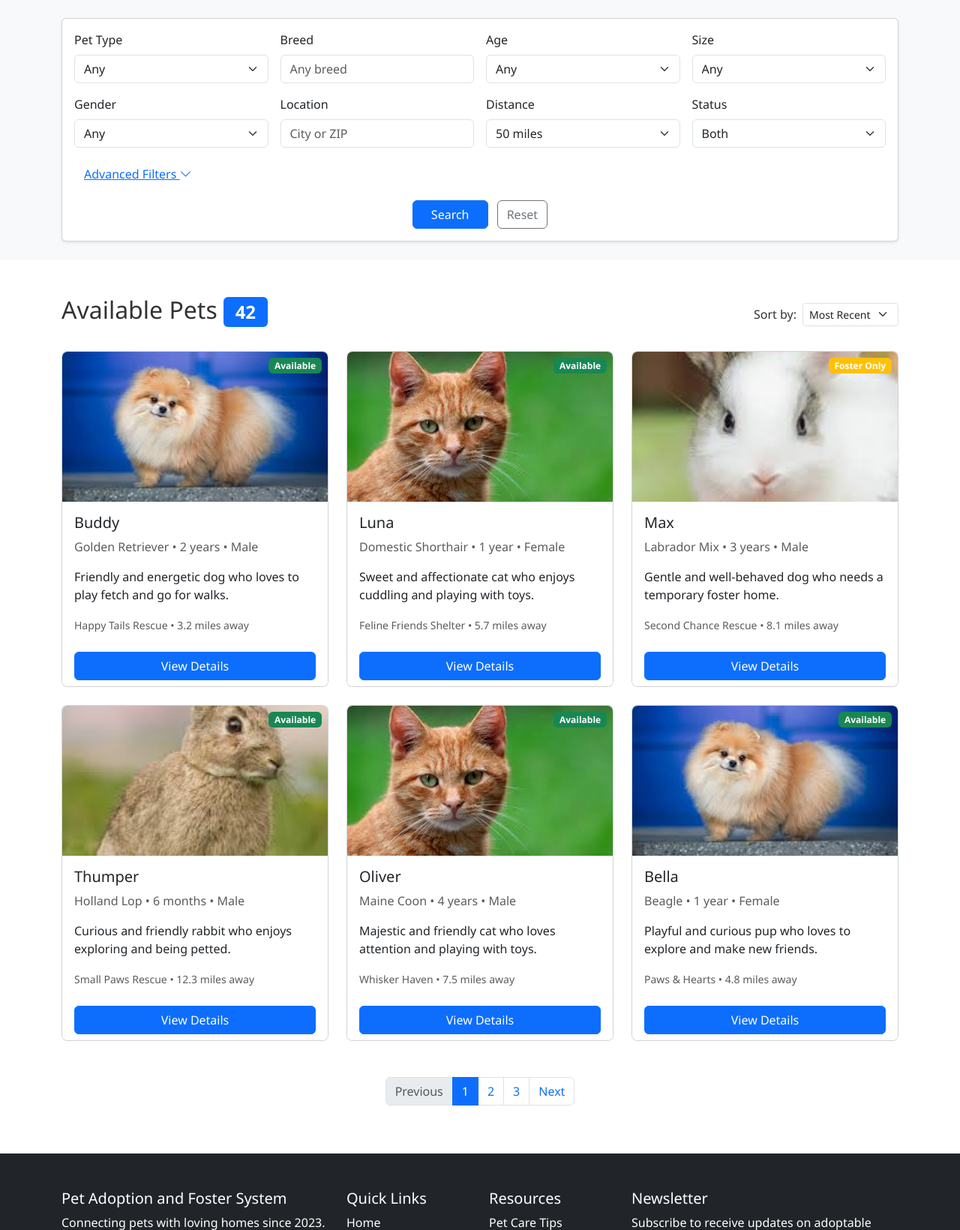
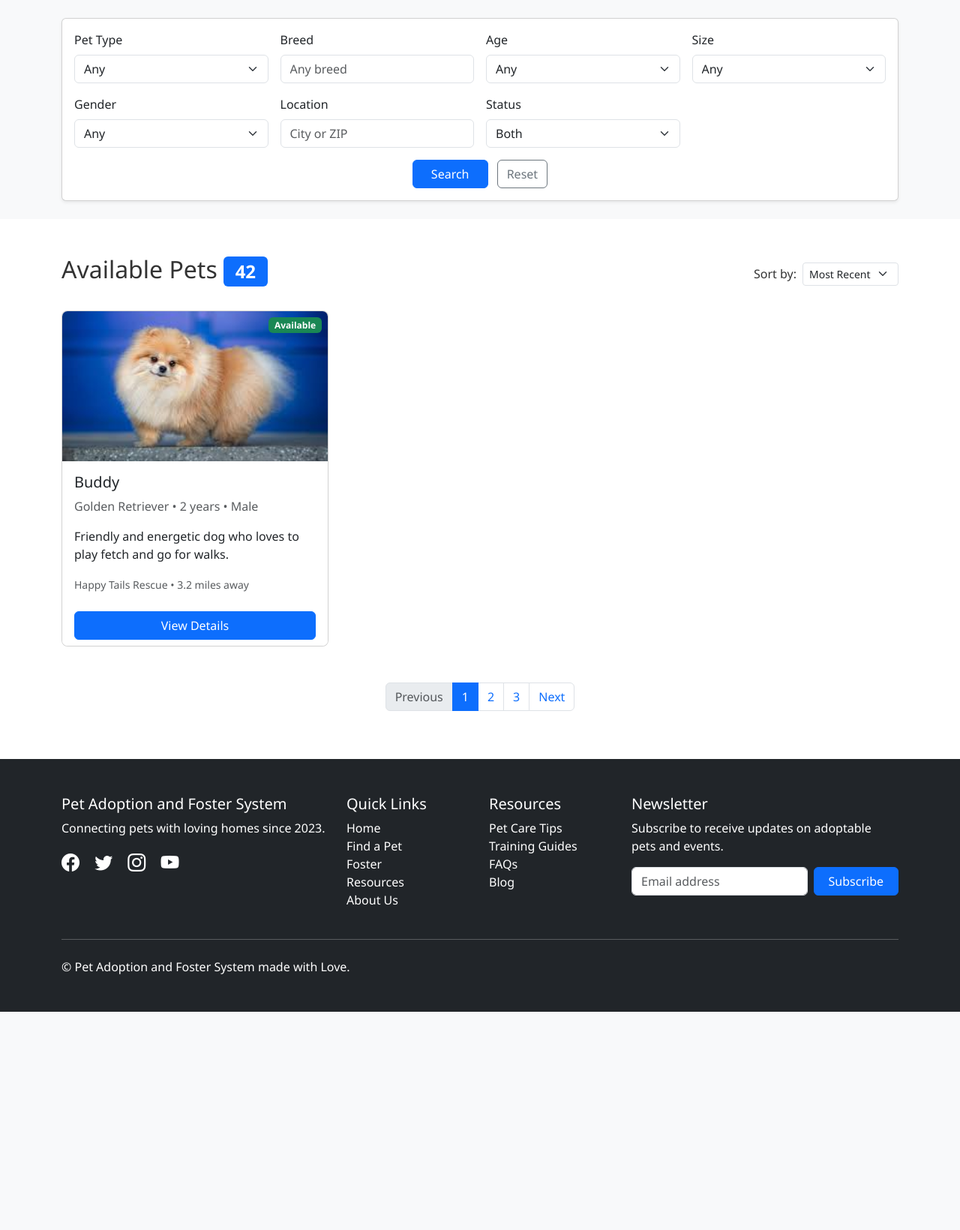
Before and after one commit to joyymungaii/Pet, a PHP site: page /pets.html in a window 1280 px wide. Shown: the part 208-1848 px from the top of the page at 75% size. After the commit the page ends 1557 px from the top, so only its background shows below. Run offline with PHP 8.4, Linux system fonts and the light colour scheme.

Commit message:
searching progressing

```diff
--- a/index.php
+++ b/index.php
@@ -24,7 +24,7 @@
                         <a class="nav-link active" href="index.html">Home</a>
                     </li>
                     <li class="nav-item">
-                        <a class="nav-link" href="pets.html">Find a Pet</a>
+                        <a class="nav-link" href="pets.php">Find a Pet</a>
                     </li>
                     <li class="nav-item">
                         <a class="nav-link" href="foster.html">Foster</a>
--- a/pets.html
+++ b/pets.html
@@ -1,3 +1,4 @@
+
 <!DOCTYPE html>
 <html lang="en">
 <head>
@@ -107,16 +108,7 @@
                                 <label for="location" class="form-label">Location</label>
                                 <input type="text" class="form-control" id="location" placeholder="City or ZIP">
                             </div>
-                            <div class="col-md-3">
-                                <label for="distance" class="form-label">Distance</label>
-                                <select id="distance" class="form-select">
-                                    <option value="10">10 miles</option>
-                                    <option value="25">25 miles</option>
-                                    <option value="50" selected>50 miles</option>
-                                    <option value="100">100 miles</option>
-                                    <option value="any">Any distance</option>
-                                </select>
-                            </div>
+
                             <div class="col-md-3">
                                 <label for="status" class="form-label">Status</label>
                                 <select id="status" class="form-select">
@@ -126,41 +118,8 @@
                                 </select>
                             </div>
                         </div>
-                        <div class="row mt-3">
-                            <div class="col-12">
-                                <button type="button" class="btn btn-link" data-bs-toggle="collapse" data-bs-target="#advancedFilters">
-                                    Advanced Filters <i class="bi bi-chevron-down"></i>
-                                </button>
-                            </div>
-                        </div>
-                        <div class="collapse" id="advancedFilters">
-                            <div class="row g-3 mt-1">
-                                <div class="col-md-3">
-                                    <div class="form-check">
-                                        <input class="form-check-input" type="checkbox" id="goodWithKids">
-                                        <label class="form-check-label" for="goodWithKids">Good with Kids</label>
-                                    </div>
-                                </div>
-                                <div class="col-md-3">
-                                    <div class="form-check">
-                                        <input class="form-check-input" type="checkbox" id="goodWithDogs">
-                                        <label class="form-check-label" for="goodWithDogs">Good with Dogs</label>
-                                    </div>
-                                </div>
-                                <div class="col-md-3">
-                                    <div class="form-check">
-                                        <input class="form-check-input" type="checkbox" id="goodWithCats">
-                                        <label class="form-check-label" for="goodWithCats">Good with Cats</label>
-                                    </div>
-                                </div>
-                                <div class="col-md-3">
-                                    <div class="form-check">
-                                        <input class="form-check-input" type="checkbox" id="specialNeeds">
-                                        <label class="form-check-label" for="specialNeeds">Special Needs</label>
-                                    </div>
-                                </div>
-                            </div>
-                        </div>
+
+
                         <div class="row mt-3">
                             <div class="col-12 text-center">
                                 <button type="submit" class="btn btn-primary px-4">Search</button>
@@ -207,91 +166,7 @@
                         </div>
                     </div>
                 </div>
-                <div class="col-md-6 col-lg-4 mb-4">
-                    <div class="card h-100 pet-card">
-                        <div class="position-relative">
-                            <img src="/image/cat.jpeg" class="card-img-top" alt="Luna">
-                            <span class="badge bg-success position-absolute top-0 end-0 m-2">Available</span>
-                        </div>
-                        <div class="card-body">
-                            <h5 class="card-title">Luna</h5>
-                            <p class="card-text text-muted">Domestic Shorthair • 1 year • Female</p>
-                            <p class="card-text">Sweet and affectionate cat who enjoys cuddling and playing with toys.</p>
-                            <p class="mb-0"><small class="text-muted">Feline Friends Shelter • 5.7 miles away</small></p>
-                        </div>
-                        <div class="card-footer bg-white border-top-0">
-                            <a href="pet-details.html?id=2" class="btn btn-primary w-100">View Details</a>
-                        </div>
-                    </div>
-                </div>
-                <div class="col-md-6 col-lg-4 mb-4">
-                    <div class="card h-100 pet-card">
-                        <div class="position-relative">
-                            <img src="/image/rabbit1.jpeg" class="card-img-top" alt="Max">
-                            <span class="badge bg-warning position-absolute top-0 end-0 m-2">Foster Only</span>
-                        </div>
-                        <div class="card-body">
-                            <h5 class="card-title">Max</h5>
-                            <p class="card-text text-muted">Labrador Mix • 3 years • Male</p>
-                            <p class="card-text">Gentle and well-behaved dog who needs a temporary foster home.</p>
-                            <p class="mb-0"><small class="text-muted">Second Chance Rescue • 8.1 miles away</small></p>
-                        </div>
-                        <div class="card-footer bg-white border-top-0">
-                            <a href="pet-details.html?id=3" class="btn btn-primary w-100">View Details</a>
-                        </div>
-                    </div>
-                </div>
-                <div class="col-md-6 col-lg-4 mb-4">
-                    <div class="card h-100 pet-card">
-                        <div class="position-relative">
-                            <img src="/image/rabbit.jpeg" class="card-img-top" alt="Thumper">
-                            <span class="badge bg-success position-absolute top-0 end-0 m-2">Available</span>
-                        </div>
-                        <div class="card-body">
-                            <h5 class="card-title">Thumper</h5>
-                            <p class="card-text text-muted">Holland Lop • 6 months • Male</p>
-                            <p class="card-text">Curious and friendly rabbit who enjoys exploring and being petted.</p>
-                            <p class="mb-0"><small class="text-muted">Small Paws Rescue • 12.3 miles away</small></p>
-                        </div>
-                        <div class="card-footer bg-white border-top-0">
-                            <a href="pet-details.html?id=4" class="btn btn-primary w-100">View Details</a>
-                        </div>
-                    </div>
-                </div>
-                <div class="col-md-6 col-lg-4 mb-4">
-                    <div class="card h-100 pet-card">
-                        <div class="position-relative">
-                            <img src="/image/cat.jpeg" class="card-img-top" alt="Oliver">
-                            <span class="badge bg-success position-absolute top-0 end-0 m-2">Available</span>
-                        </div>
-                        <div class="card-body">
-                            <h5 class="card-title">Oliver</h5>
-                            <p class="card-text text-muted">Maine Coon • 4 years • Male</p>
-                            <p class="card-text">Majestic and friendly cat who loves attention and playing with toys.</p>
-                            <p class="mb-0"><small class="text-muted">Whisker Haven • 7.5 miles away</small></p>
-                        </div>
-                        <div class="card-footer bg-white border-top-0">
-                            <a href="pet-details.html?id=5" class="btn btn-primary w-100">View Details</a>
-                        </div>
-                    </div>
-                </div>
-                <div class="col-md-6 col-lg-4 mb-4">
-                    <div class="card h-100 pet-card">
-                        <div class="position-relative">
-                            <img src="/image/dog.jpeg" class="card-img-top" alt="Bella">
-                            <span class="badge bg-success position-absolute top-0 end-0 m-2">Available</span>
-                        </div>
-                        <div class="card-body">
-                            <h5 class="card-title">Bella</h5>
-                            <p class="card-text text-muted">Beagle • 1 year • Female</p>
-                            <p class="card-text">Playful and curious pup who loves to explore and make new friends.</p>
-                            <p class="mb-0"><small class="text-muted">Paws & Hearts • 4.8 miles away</small></p>
-                        </div>
-                        <div class="card-footer bg-white border-top-0">
-                            <a href="pet-details.html?id=6" class="btn btn-primary w-100">View Details</a>
-                        </div>
-                    </div>
-                </div>
+
             </div>
 
             <!-- Pagination -->
```
